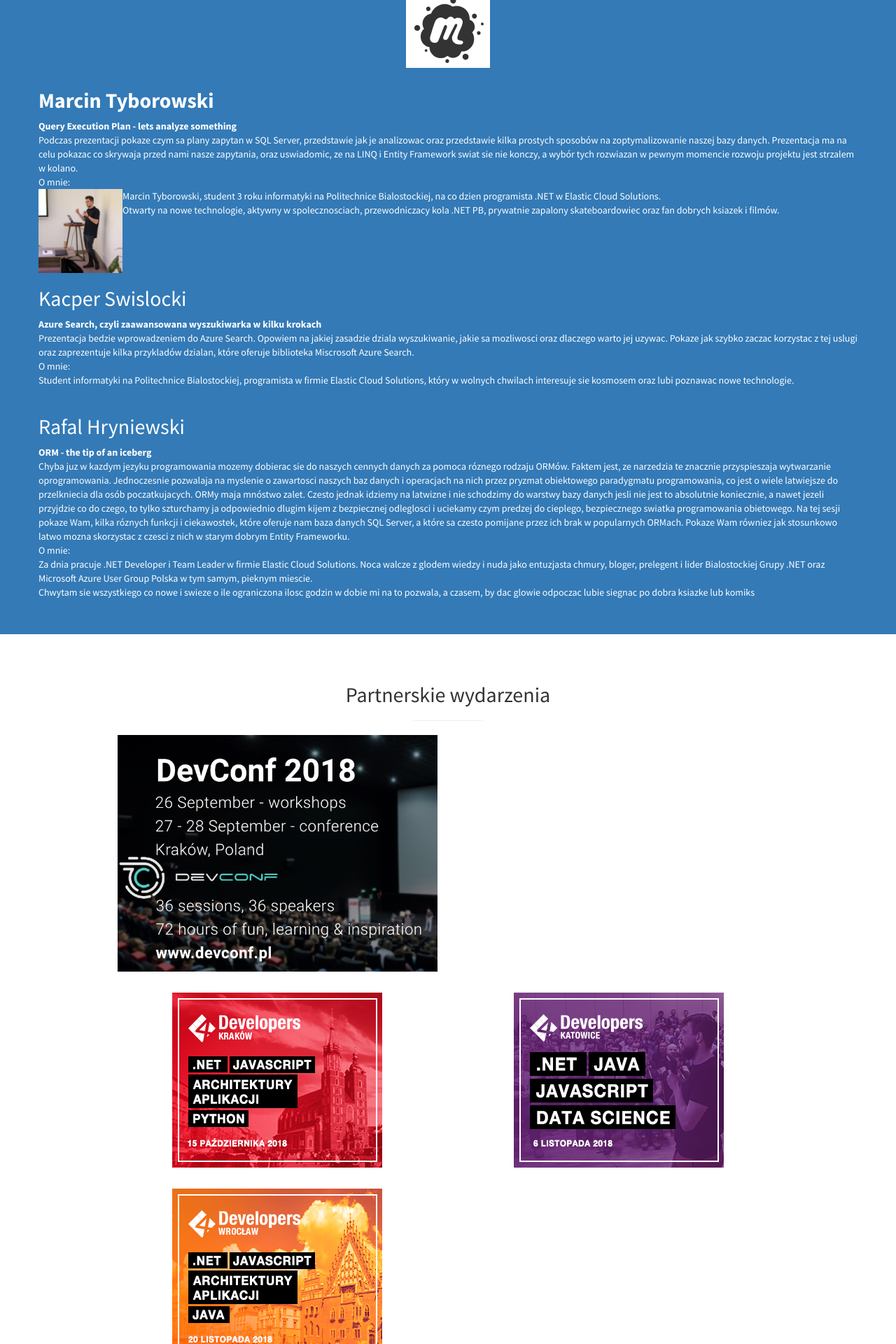
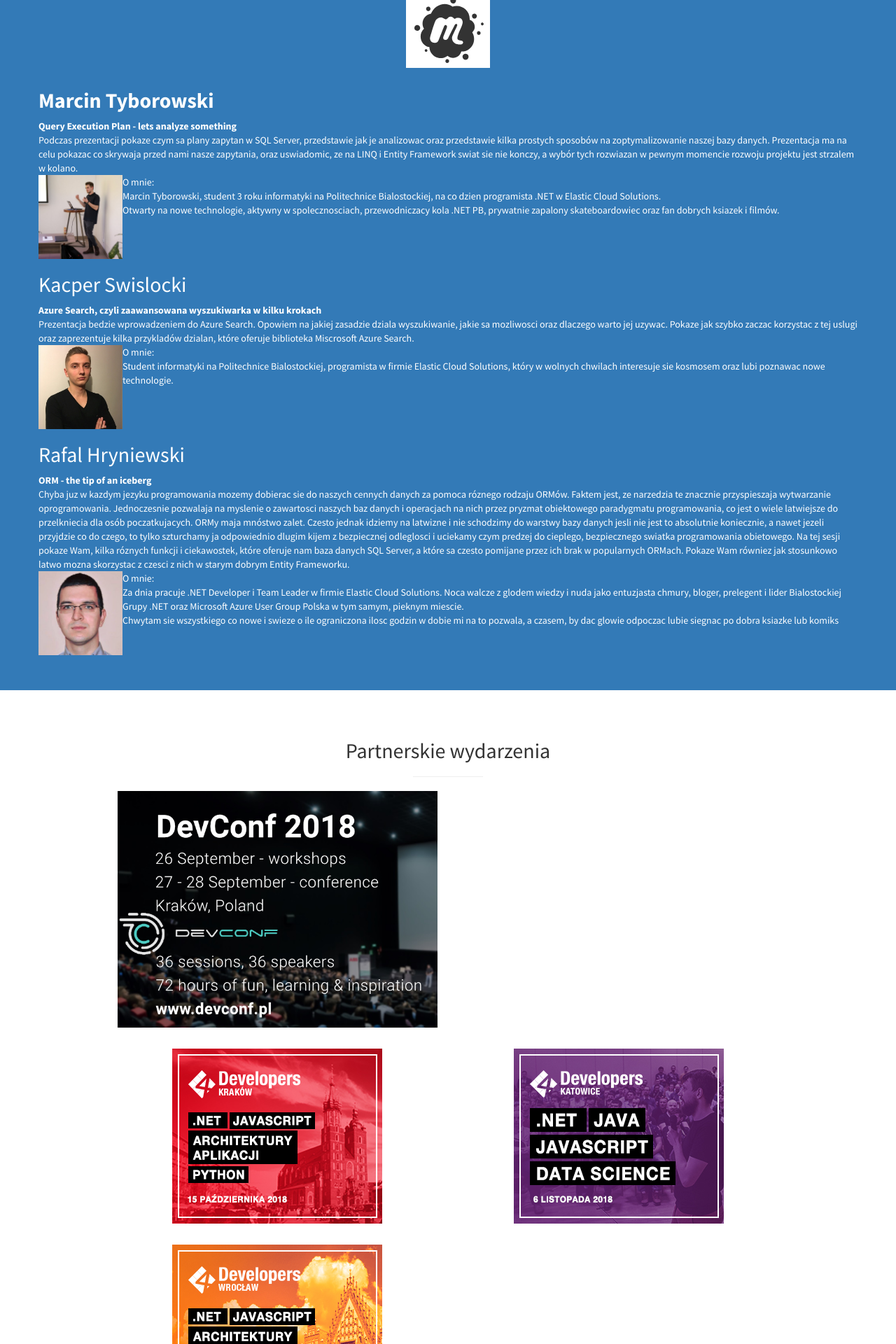
Before and after one commit to slaskagrupamicrosoft/slaskagrupamicrosoft.github.io, a Jekyll site: the page built from index.html, in a window 1280 px wide. Shown: the part 1036-2956 px from the top of the page at 70% size. Built offline with Jekyll 4.4.1, drawn with Linux system fonts in a browser that asks for light colours.

Commit message:
next meeting speakers

```diff
--- a/_includes/next-meeting.html
+++ b/_includes/next-meeting.html
@@ -20,14 +20,14 @@
 
         </div>
         <div class="row">
-            <span>
-                O mnie:<br />
             <a href="../img/speaker-Marcin-Tyborowski.jpg" imageanchor="1" style="clear: left; float: left;">
                 <img width="120" height="120" src="../img/speaker-Marcin-Tyborowski.jpg" />
             </a>
+            <div class=".col-md-offset-2">
+                O mnie:<br />
                 Marcin Tyborowski, student 3 roku informatyki na Politechnice Bialostockiej, na co dzien programista .NET w Elastic Cloud Solutions.<br />
                 Otwarty na nowe technologie, aktywny w spolecznosciach, przewodniczacy kola .NET PB, prywatnie zapalony skateboardowiec oraz fan dobrych ksiazek i filmów.<br />
-            </span>
+            </div>
             <br />
         </div>
         <div class="row">
@@ -38,9 +38,14 @@
             Prezentacja bedzie wprowadzeniem do Azure Search. Opowiem na jakiej zasadzie dziala wyszukiwanie, jakie sa mozliwosci oraz dlaczego warto jej uzywac. Pokaze jak szybko zaczac korzystac z tej uslugi oraz zaprezentuje kilka przykladów dzialan, które oferuje biblioteka Miscrosoft Azure Search.<br />
         </div>
         <div class="row">
+            <a href="../img/speaker-Kacper-Swislocki.jpg" imageanchor="1" style="clear: left; float: left;">
+                <img width="120" height="120" src="../img/speaker-Kacper-Swislocki.jpg" />
+            </a>
+            <div class=".col-md-offset-2">
                 O mnie:<br />
                 Student informatyki na Politechnice Bialostockiej, programista w firmie Elastic Cloud Solutions, który w wolnych chwilach interesuje sie kosmosem oraz lubi poznawac nowe technologie.<br />
                 <br />
+            </div>
         </div>
         <div class="row">
             <h2>
@@ -50,9 +55,14 @@
             Chyba juz w kazdym jezyku programowania mozemy dobierac sie do naszych cennych danych za pomoca róznego rodzaju ORMów. Faktem jest, ze narzedzia te znacznie przyspieszaja wytwarzanie oprogramowania. Jednoczesnie pozwalaja na myslenie o zawartosci naszych baz danych i operacjach na nich przez pryzmat obiektowego paradygmatu programowania, co jest o wiele latwiejsze do przelkniecia dla osób poczatkujacych. ORMy maja mnóstwo zalet. Czesto jednak idziemy na latwizne i nie schodzimy do warstwy bazy danych jesli nie jest to absolutnie koniecznie, a nawet jezeli przyjdzie co do czego, to tylko szturchamy ja odpowiednio dlugim kijem z bezpiecznej odleglosci i uciekamy czym predzej do cieplego, bezpiecznego swiatka programowania obietowego. Na tej sesji pokaze Wam, kilka róznych funkcji i ciekawostek, które oferuje nam baza danych SQL Server, a które sa czesto pomijane przez ich brak w popularnych ORMach. Pokaze Wam równiez jak stosunkowo latwo mozna skorzystac z czesci z nich w starym dobrym Entity Frameworku.<br />
         </div>
         <div class="row">
+            <a href="../img/speaker-Rafal-Hryniewski.jpg" imageanchor="1" style="clear: left; float: left;">
+                <img width="120" height="120" src="../img/speaker-Rafal-Hryniewski.jpg" />
+            </a>
+            <div class=".col-md-offset-2">
                 O mnie:<br />
                 Za dnia pracuje .NET Developer i Team Leader w firmie Elastic Cloud Solutions. Noca walcze z glodem wiedzy i nuda jako entuzjasta chmury, bloger, prelegent i lider Bialostockiej Grupy .NET oraz Microsoft Azure User Group Polska w tym samym, pieknym miescie.<br />
                 Chwytam sie wszystkiego co nowe i swieze o ile ograniczona ilosc godzin w dobie mi na to pozwala, a czasem, by dac glowie odpoczac lubie siegnac po dobra ksiazke lub komiks<br />
+            </div>
         </div>
 
     </div>
```
Lines whose indentation alone changed are shown as unchanged.
